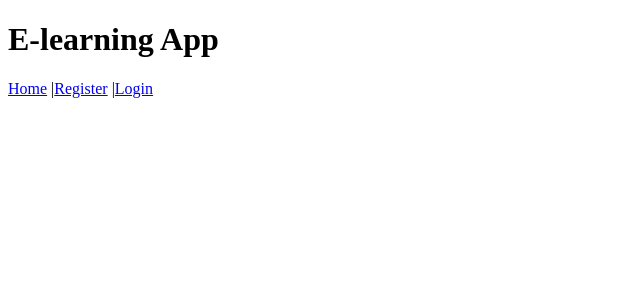
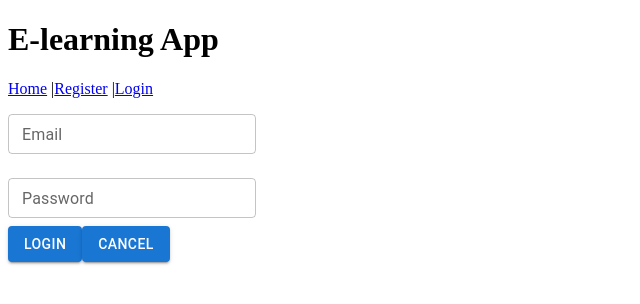
Before and after one commit to sriramanamaiya/EDU-E-LEARNING-APP, a React (Create React App) app: page /login in a window 1280 px wide. Shown: the top 304 px of the page, without its empty margins (0-640 px from the left). Built offline with nearby package versions, Linux system fonts and the light colour scheme.

Commit message:
created login form using formik and did validation using yup

```diff
--- /dev/null
+++ b/src/components/admin-auth/Login.js
@@ -0,0 +1,81 @@
+import React, { useEffect } from 'react'
+import { useFormik } from 'formik'
+import * as yup from 'yup'
+import { useDispatch, useSelector } from 'react-redux'
+
+import { serverMessage } from '../../actions/adminAction'
+
+import InputField from '../common-comp/InputField'
+import ButtonComp from '../common-comp/ButtonComp'
+
+const Login = (props) => {
+    const { history } = props
+    const dispatch = useDispatch()
+
+    const adminErrors = useSelector((state) => {
+        return state.admin.message
+    })
+
+    useEffect(() => {
+        dispatch(serverMessage({}))
+    },[])
+
+    useEffect(() => {
+        setErrors(adminErrors)
+    },[adminErrors])
+
+    const redirect = () => {
+        history.push('/')
+    }
+
+    const validationSchema = yup.object({
+        email : yup.string().email('Invalid Email').required('Required'),
+        password : yup.string().min(8,'Password is too short').max(128).required('Required')
+    })
+
+    const { values, handleChange, handleSubmit, errors, setErrors, touched, handleBlur } = useFormik({
+        initialValues :{
+            email : '',
+            password : ''
+        },
+        validationSchema,
+        validateOnChange : false,
+        onSubmit : (values) => {
+            dispatch()
+        }
+    })
+
+    return (
+        <form onSubmit={handleSubmit}>
+            <InputField
+                label="Email"
+                name="email"
+                value={values.email}
+                handleChange={handleChange}
+                handleBlur={handleBlur}
+                error={errors.email && touched.email ? true : false }
+                helperText = { touched.email && errors.email ? errors.email : ''}
+                margin="normal"
+                size="small"
+            />
+
+            <InputField
+                label="Password"
+                name="password"
+                type="password"
+                value={values.password}
+                handleChange={handleChange}
+                handleBlur={handleBlur}
+                error={ touched.password && errors.password ? true : false }
+                helperText = { touched.password && errors.password ?  errors.password : ''}
+                margin="normal"
+                size="small"
+            />
+
+            <ButtonComp variant="contained" handleClick={handleSubmit} title="LogIn" />
+            <ButtonComp variant="contained" handleClick={redirect} title="Cancel" />
+        </form>
+    )
+}
+
+export default Login
--- a/src/components/admin-auth/Register.js
+++ b/src/components/admin-auth/Register.js
@@ -88,6 +88,7 @@ const Register = (props) => {
             <InputField
                 label="Password"
                 name="password"
+                type="password"
                 value={values.password}
                 handleChange={handleChange}
                 handleBlur={handleBlur}
--- a/src/components/common-comp/InputField.js
+++ b/src/components/common-comp/InputField.js
@@ -3,11 +3,11 @@ import React from 'react'
 import { TextField } from '@mui/material'
 
 const InputField = (props) => {
-    const { label, name, value, handleChange, handleBlur, helperText, error, margin, size } = props
+    const { label, name, type, value, handleChange, handleBlur, helperText, error, margin, size } = props
 
     return (
         <>
-            <TextField label={label} name={name} value={value} onChange={handleChange} onBlur={handleBlur} helperText={helperText} error={error} margin={margin} size={size} />
+            <TextField label={label} name={name} type={type} value={value} onChange={handleChange} onBlur={handleBlur} helperText={helperText} error={error} margin={margin} size={size} />
             <br />
         </>
     )
--- a/src/components/navBar/NavBar.js
+++ b/src/components/navBar/NavBar.js
@@ -3,6 +3,7 @@ import { Route, Switch } from 'react-router'
 
 import Home from './Home'
 import Register from '../admin-auth/Register'
+import Login from '../admin-auth/Login'
 
 const NavBar = (props) => {
 
@@ -11,6 +12,7 @@ const NavBar = (props) => {
             <Route path="/" component={Home} />
             <Switch>
                 <Route path="/register" component={Register} />
+                <Route path="/login" component={Login} />
             </Switch>
         </>
     )
```
